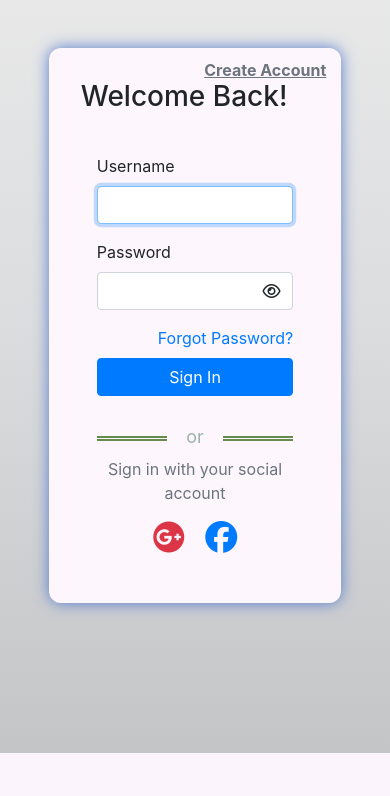
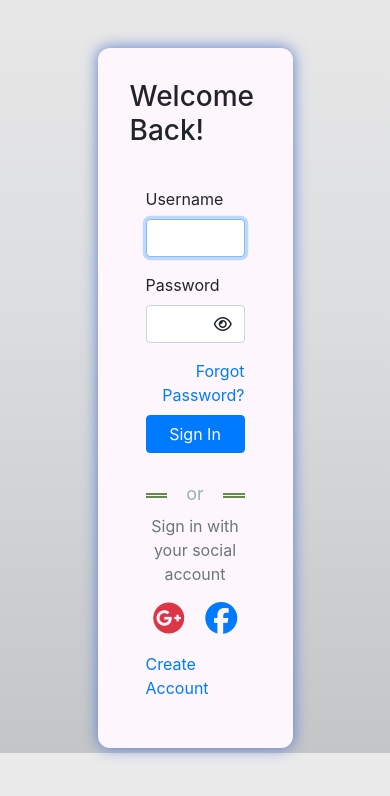
Before and after one commit to angie313/the_carage, a Django app: page /login in a window 390 px wide. Shown: the part 91-887 px from the top of the page. Before the commit the page ends 844 px from the top, so only its background shows below. Run offline with Django 3.2, Linux system fonts and the light colour scheme; some libraries are stand-ins or nearby versions.

Commit message:
adjusted login-page picture position and reconfigure password reset email host password

```diff
--- a/car/static/car/media-query.css
+++ b/car/static/car/media-query.css
@@ -109,12 +109,9 @@
     margin: 2rem 2rem;
   }
 
-  #md-screen-top a {
-    position: absolute;
-    top: 10px;
-    right: 15px;
-    font-weight: 700;
-    text-decoration: underline;
+  #right-col-create-acct {
+    display: block;
+    float: right;
   }
 }
 
--- a/car/static/car/style.css
+++ b/car/static/car/style.css
@@ -233,7 +233,7 @@ footer {
 
 .login-sect {
   box-sizing: border-box;
-  width: 75%;
+  width: 50%;
   margin: var(--main-margin);
   display: flex;
   background-color: #fdf6fd;
@@ -241,7 +241,8 @@ footer {
   box-shadow: 0 0 15px #557ccd;
 }
 
-#md-screen-top {
+#md-screen-top,
+#right-col-create-acct {
   display: none;
 }
 
@@ -253,12 +254,8 @@ footer {
 
 #color-cars {
   display: block;
-  position: absolute;
-  left: 50%;
-  transform: translateX(-50%);
-  top: 4rem;
-  width: 37vw;
-  height: 43vh;
+  width: 100%;
+  height: 250px;
 }
 
 #login-form {
--- a/car/templates/car/login.html
+++ b/car/templates/car/login.html
@@ -10,7 +10,7 @@
 <div class="login-sect">
     <div id="left-col" class="text-center">
         <h3 class="mt-4 mx-2">Welcome Back!</h3>
-        <p><i>Sign in to view your cars</i></p>
+        <p class="mx-2"><i>Sign in to view your cars</i></p>
         <img src="{% static 'car/images/multi-cars-color.png' %}" alt="Variety Car" id='color-cars'>
         <p id="need-acct">
             <a href="{% url 'register-page' %}">Create Account</a>
@@ -18,7 +18,6 @@
     </div>
 
     <div id="md-screen-top">
-        <a href="{% url 'register-page' %}" class="text-muted">Create Account</a>
         <h3>Welcome Back!</h3>
     </div>
 
@@ -32,7 +31,7 @@
 
         </fieldset>
 
-        <div id="social-login">
+        <div id="social-login" class="mb-3">
             <span id="login-or">or</span>
             <p class="text-muted">Sign in with your social account</p>
             <a href="{% provider_login_url 'google' %}">
@@ -42,7 +41,11 @@
                 <i class="fab fa-facebook fa-2x text-primary"></i>
             </a>
         </div>
+        <a href="{% url 'register-page' %}" id="right-col-create-acct">Create Account</a>
     </form>
+
+
+
 
 </div>
 
--- a/car_garage/settings.py
+++ b/car_garage/settings.py
@@ -190,7 +190,7 @@ EMAIL_HOST = 'smtp.gmail.com'
 EMAIL_PORT = 587
 EMAIL_USE_TLS = True
 EMAIL_HOST_USER = 'code.web.app.dev@gmail.com'
-EMAIL_HOST_PASSWORD = config('EMAIL_PASS')
+EMAIL_HOST_PASSWORD = config('EMAIL_APP_PASS')
 DEFAULT_FROM_EMAIL = 'WebAppTest Team'
 
 AWS_ACCESS_KEY_ID = config('AWS_ACCESS_KEY_ID')
```
Also changed, not shown: car/templates/car/password_reset_done.html (+6 -2 lines).
